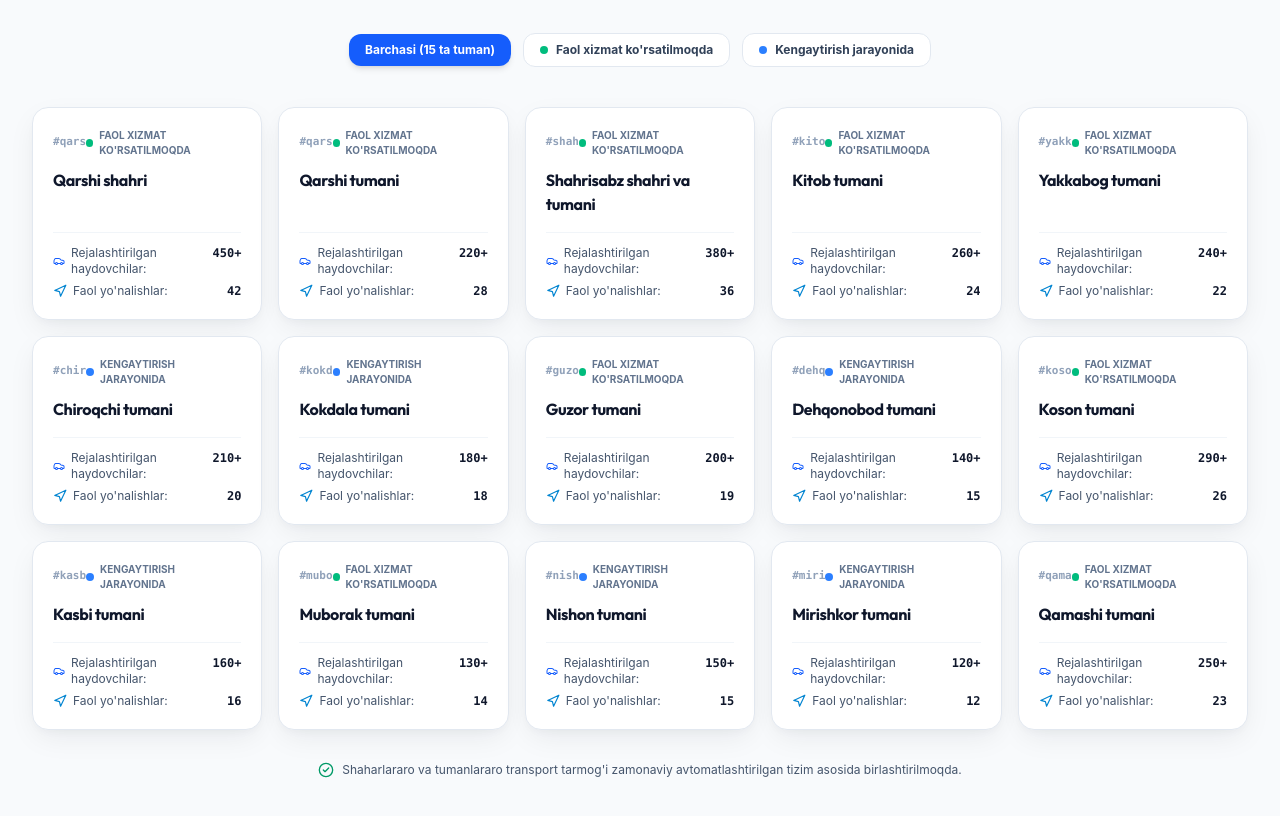
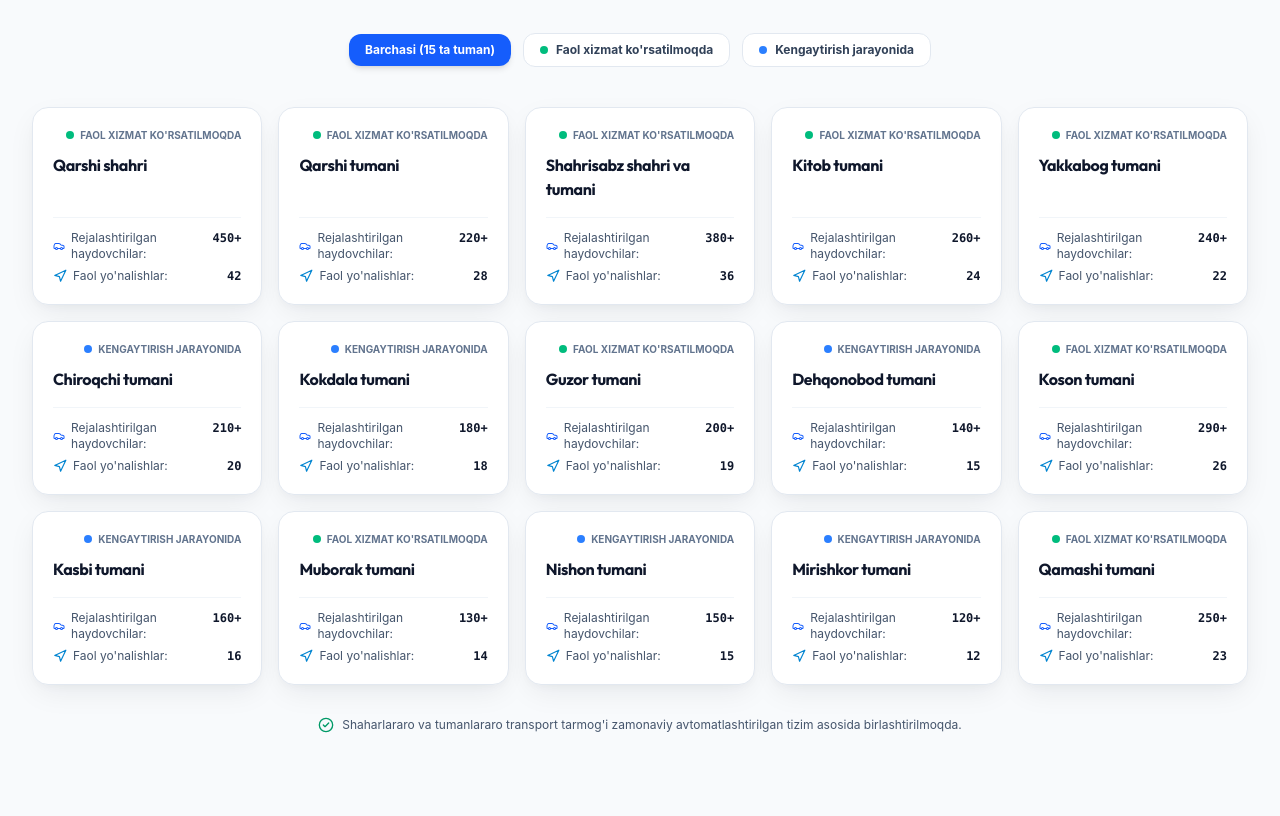
Before and after one commit to humoyun1773/zalatoye-lastochka, a React (Vite) app: page / in a window 1280 px wide. Shown: the part 7260-8076 px from the top of the page. Built offline with nearby package versions, Linux system fonts and the light colour scheme.

Commit message:
style: remove remaining id numbers and ensure all numbered pill badges are completely removed

```diff
--- a/src/components/DistrictsMap.tsx
+++ b/src/components/DistrictsMap.tsx
@@ -84,8 +84,7 @@ export const DistrictsMap: React.FC<DistrictsMapProps> = ({ lang, t }) => {
               className="luxury-card bg-white p-4 sm:p-5 rounded-2xl border border-slate-200 hover:border-blue-500 shadow-sm transition-all duration-300 group flex flex-col justify-between"
             >
               <div>
-                <div className="flex items-center justify-between mb-2.5">
-                  <span className="text-[11px] font-mono text-slate-400 font-bold">#{d.id.slice(0, 4)}</span>
+                <div className="flex items-center justify-end mb-2.5">
                   <div className="flex items-center gap-1.5">
                     <span
                       className={`inline-block w-2 h-2 rounded-full ${
```
